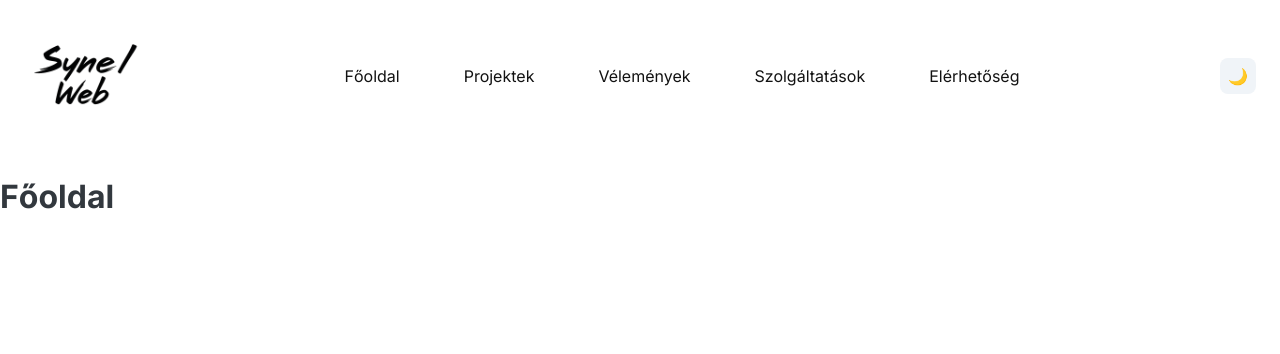
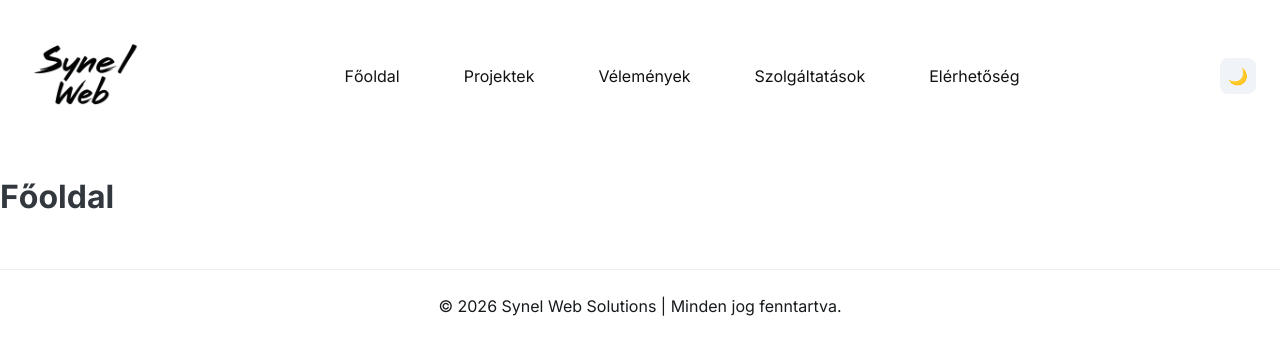
Before and after one commit to Synel96/synelweb, a React (Vite) app in the folder frontend/synelweb/: page / in a window 1280 px wide. Shown: the top 354 px of the page. Built offline with nearby package versions, Linux system fonts and the light colour scheme.

Commit message:
finsihed footer

```diff
--- a/frontend/synelweb/src/App.jsx
+++ b/frontend/synelweb/src/App.jsx
@@ -1,6 +1,8 @@
 import { CssBaseline, CssVarsProvider } from "@mui/joy";
 import { BrowserRouter, Routes, Route } from "react-router-dom";
 import Navbar from "./components/navbar/Navbar";
+import Footer from "./components/footer/Footer";
+
 import theme from "./theme"; // ha van saját theme.js
 
 function App() {
@@ -13,6 +15,7 @@ function App() {
           <Route path="/" element={<h1>Főoldal</h1>} />
         </Routes>
       </BrowserRouter>
+      <Footer />
     </CssVarsProvider>
   );
 }
--- /dev/null
+++ b/frontend/synelweb/src/components/footer/Footer.jsx
@@ -0,0 +1,25 @@
+import { Box, Typography } from "@mui/joy";
+
+function Footer() {
+  return (
+    <Box
+      component="footer"
+      sx={{
+        width: "100%",
+        bgcolor: "background.body",
+        color: "text.primary",
+        py: 3,
+        mt: 6,
+        textAlign: "center",
+        borderTop: "1px solid #eee",
+      }}
+    >
+      <Typography level="body2">
+        © {new Date().getFullYear()} Synel Web Solutions | Minden jog
+        fenntartva.
+      </Typography>
+    </Box>
+  );
+}
+
+export default Footer;
```
